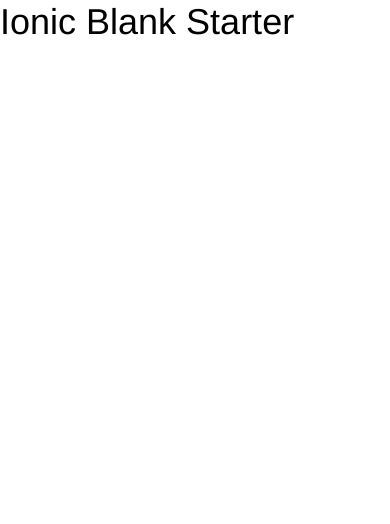
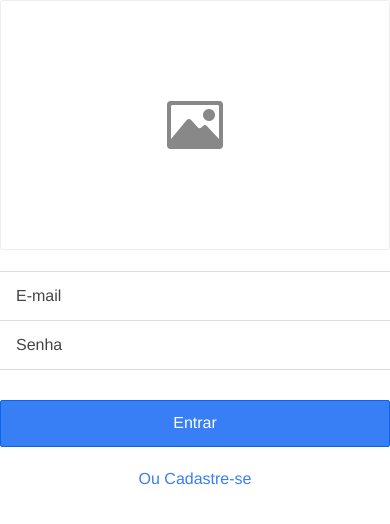
Before and after one commit to Ozory/Rekool, a website: page Rekool/www/index.html in a window 390 px wide. Drawn offline with Linux system fonts and the light colour scheme; some packages are replaced by stand-ins of ours; files that its build step writes are made by us from their sources; files whose address does not match are found by name.

Commit message:
Configurando Tela de Login

```diff
--- a/Rekool/www/index.html
+++ b/Rekool/www/index.html
@@ -7,7 +7,7 @@
 
     <link href="lib/ionic/css/ionic.css" rel="stylesheet">
     <link href="css/style.css" rel="stylesheet">
-
+ <link href="http://code.ionicframework.com/ionicons/1.5.2/css/ionicons.min.css" rel="stylesheet">
     <!-- IF using Sass (run gulp sass first), then uncomment below and remove the CSS includes above
     <link href="css/ionic.app.css" rel="stylesheet">
     -->
@@ -24,11 +24,28 @@
   <body ng-app="starter">
 
     <ion-pane>
-      <ion-header-bar class="bar-stable">
-        <h1 class="title">Ionic Blank Starter</h1>
-      </ion-header-bar>
-      <ion-content>
-      </ion-content>
+
+     <ion-content padding="true">
+        <form>
+            <div style="line-height: 250px; border: 1px solid rgb(238, 238, 238); border-radius: 3px; text-align: center; width: 100%; height: 250px; background-color: rgb(255, 255, 255);">
+                <i class="icon ion-image" style="font-size: 64px; color: rgb(136, 136, 136); vertical-align: middle;"></i>
+            </div>
+            <div class="spacer" style="width: 300px; height: 22px;"></div>
+            <ion-list>
+                <label class="item item-input" name="email">
+                    <span class="input-label">E-mail</span>
+                    <input type="email" placeholder="">
+                </label>
+                <label class="item item-input" name="senha">
+                    <span class="input-label">Senha</span>
+                    <input type="password" placeholder="">
+                </label>
+            </ion-list>
+            <div class="spacer" style="width: 300px; height: 21px;"></div>
+            <button class="button button-positive button-block  icon-right ion-ios7-locked">Entrar</button>
+            <a href="#/signup" class="button button-positive button-clear button-block ">Ou Cadastre-se</a>
+        </form>
+    </ion-content>
     </ion-pane>
   </body>
 </html>
```
